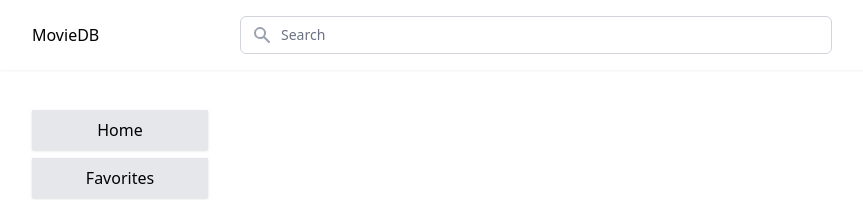
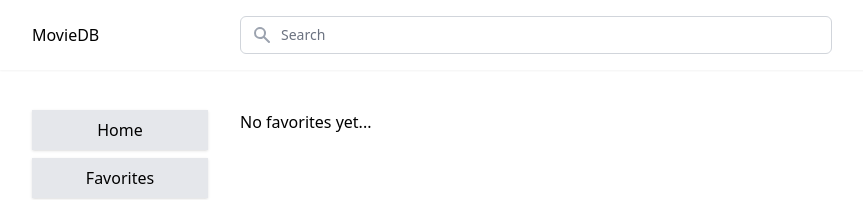
Before and after one commit to KevinDeGroot2015/io-moviedb-react-ts-course-starter-axafs1c2, a React (Vite) app: page /favorites in a window 1280 px wide. Shown: the top 200 px of the page, without its empty margins (0-863 px from the left). Built offline with nearby package versions, Linux system fonts and the light colour scheme.

Commit message:
mij gerealiseerd dat ik alleen de id mee stuur, maar ik het hele object mee moet sturen. Dus aanpassingen gemaakt om het hele object mee te sturen

```diff
--- a/src/components/Toggle.tsx
+++ b/src/components/Toggle.tsx
@@ -1,17 +1,18 @@
 import { FunctionComponent, useContext } from 'react';
 import { DataContext } from '../context/DataContext';
+import { IMDBMovie } from '../model/movie';
 
 type ToggleProps = {
-  movieId: string;
+  movie: IMDBMovie;
 }
 
-const Toggle: FunctionComponent<ToggleProps> = ({ movieId }) => {
+const Toggle: FunctionComponent<ToggleProps> = ({ movie }) => {
   const { favorites, toggleFavorite } = useContext(DataContext);
 
-  const isFavorite = favorites.includes(movieId);
+  const isFavorite = favorites.some(fav => fav.imdbID === movie.imdbID);
 
   const handleToggleFavorite = () => {
-    toggleFavorite(movieId);
+    toggleFavorite(movie);
   };
 
 
--- a/src/context/DataContext.tsx
+++ b/src/context/DataContext.tsx
@@ -6,8 +6,8 @@ interface DataContextType {
     setSearchMovie: React.Dispatch<React.SetStateAction<string>>;
     setMovieDetail: React.Dispatch<React.SetStateAction<string>>;
     dataDetail: IMDBMovie | null;
-    favorites: string[];
-    toggleFavorite: (id: string) => void;
+    favorites: IMDBMovie[];
+    toggleFavorite: (movie: IMDBMovie) => void;
 }
 
 type DataProviderProps = {
@@ -28,7 +28,7 @@ export const DataContextProvider = ({ children }: DataProviderProps) => {
     const [searchMovie, setSearchMovie] = useState<string>("");
     const [movieDetail, setMovieDetail] = useState<string>("");
     const [dataDetail, setDataDetail] = useState<IMDBMovie | null>(null);
-    const [favorites, setFavorites] = useState<string[]>([]);
+    const [favorites, setFavorites] = useState<IMDBMovie[]>([]);
 
     useEffect(() => {
         if (!searchMovie.trim()) {
@@ -67,11 +67,16 @@ export const DataContextProvider = ({ children }: DataProviderProps) => {
         });
     }, [movieDetail]);
 
-    const toggleFavorite = (id: string) => {
-        setFavorites(prev =>
-            prev.includes(id) ? prev.filter(favId => favId !== id) : [...prev, id]
-        );
-    };
+    const toggleFavorite = (movie: IMDBMovie) => {
+        setFavorites(prev => {
+          const isFavorite = prev.some(fav => fav.imdbID === movie.imdbID);
+          if (isFavorite) {
+            return prev.filter(fav => fav.imdbID !== movie.imdbID);
+          } else {
+            return [...prev, movie];
+          }
+        });
+      };
 
 
   return (
--- a/src/routes/Detail.tsx
+++ b/src/routes/Detail.tsx
@@ -17,7 +17,7 @@ const Detail: FunctionComponent = () => {
             </div>
           </div>
           <div className="mt-10 px-4 sm:px-0 sm:mt-16 lg:mt-0">
-            {dataDetail?.imdbID && <Toggle movieId={dataDetail.imdbID} />}
+            {dataDetail && <Toggle movie={dataDetail} />}
             <h1 className="text-3xl font-extrabold tracking-tight text-gray-900">
               {dataDetail?.Title}
             </h1>
--- a/src/routes/Favorites.tsx
+++ b/src/routes/Favorites.tsx
@@ -1,11 +1,31 @@
 import { FunctionComponent } from 'react';
+import { DataContext } from '../context/DataContext';
+import { useContext } from 'react';
+import MovieCard from '../components/MovieCard';
+import { IMDBMovie } from '../model/movie';
+import { useNavigate } from 'react-router-dom';
 
 const Favorites: FunctionComponent = () => {
+  const { favorites } = useContext(DataContext);
+  const navigate = useNavigate();
+
+  const handleFavoritesDetailRoute = (imdbID: IMDBMovie["imdbID"]) => {
+    navigate(`./${imdbID}`)
+  }
+
   return (
     <ul
       role="list"
       className="grid grid-cols-1 gap-6 sm:grid-cols-2 md:grid-cols-3 lg:grid-cols-4"
-    ></ul>
+    >
+      {favorites && favorites.length > 0 ? (
+          favorites.map((favorite: IMDBMovie) => (
+            <MovieCard key={favorite.imdbID} image={favorite.Poster} title={favorite.Title} year={favorite.Year} onClick={() => handleFavoritesDetailRoute(favorite.imdbID)} />
+          ))
+        ) : (
+          <li>No favorites yet...</li>
+        )}
+    </ul>
   );
 };
 
```
